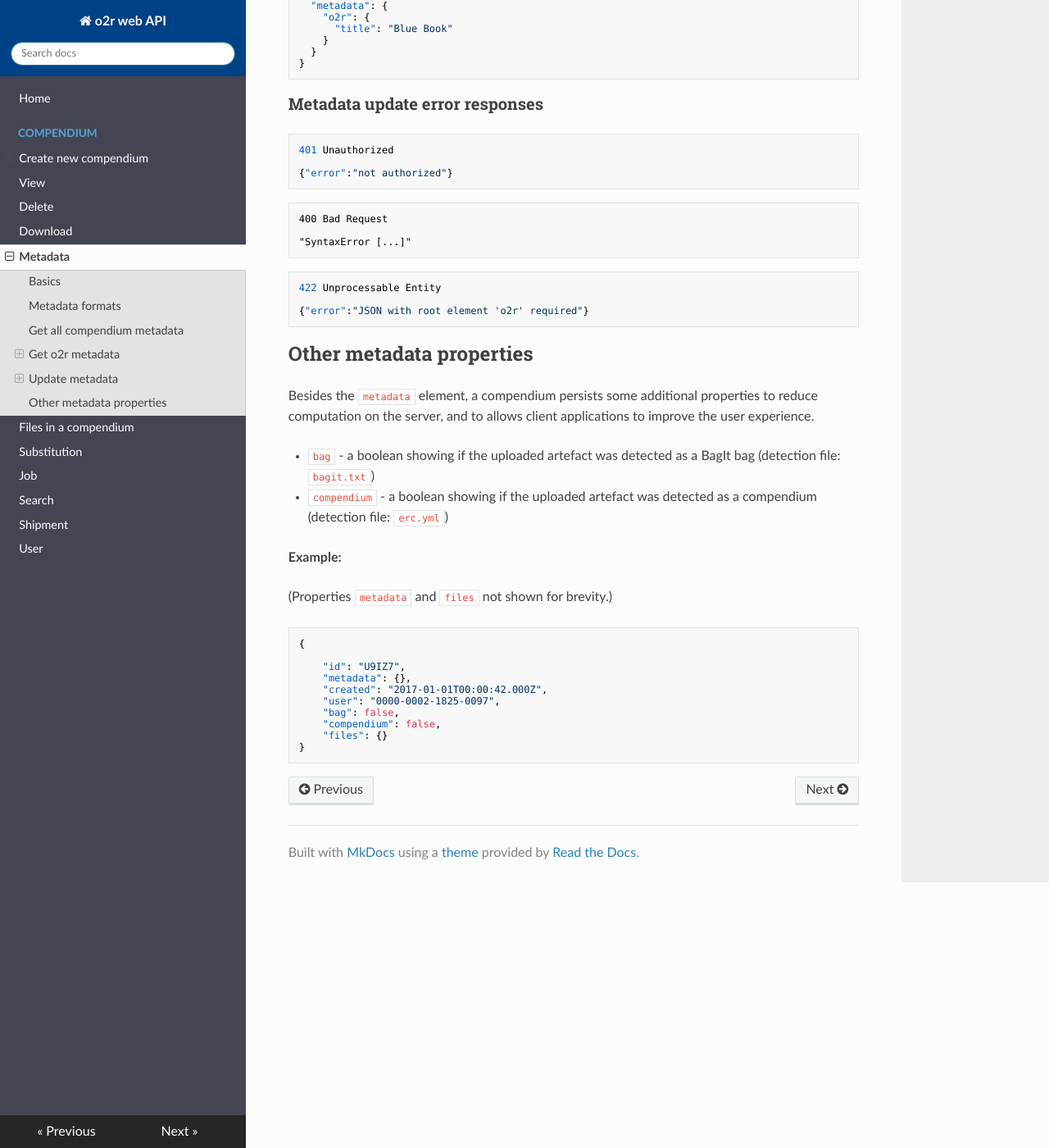
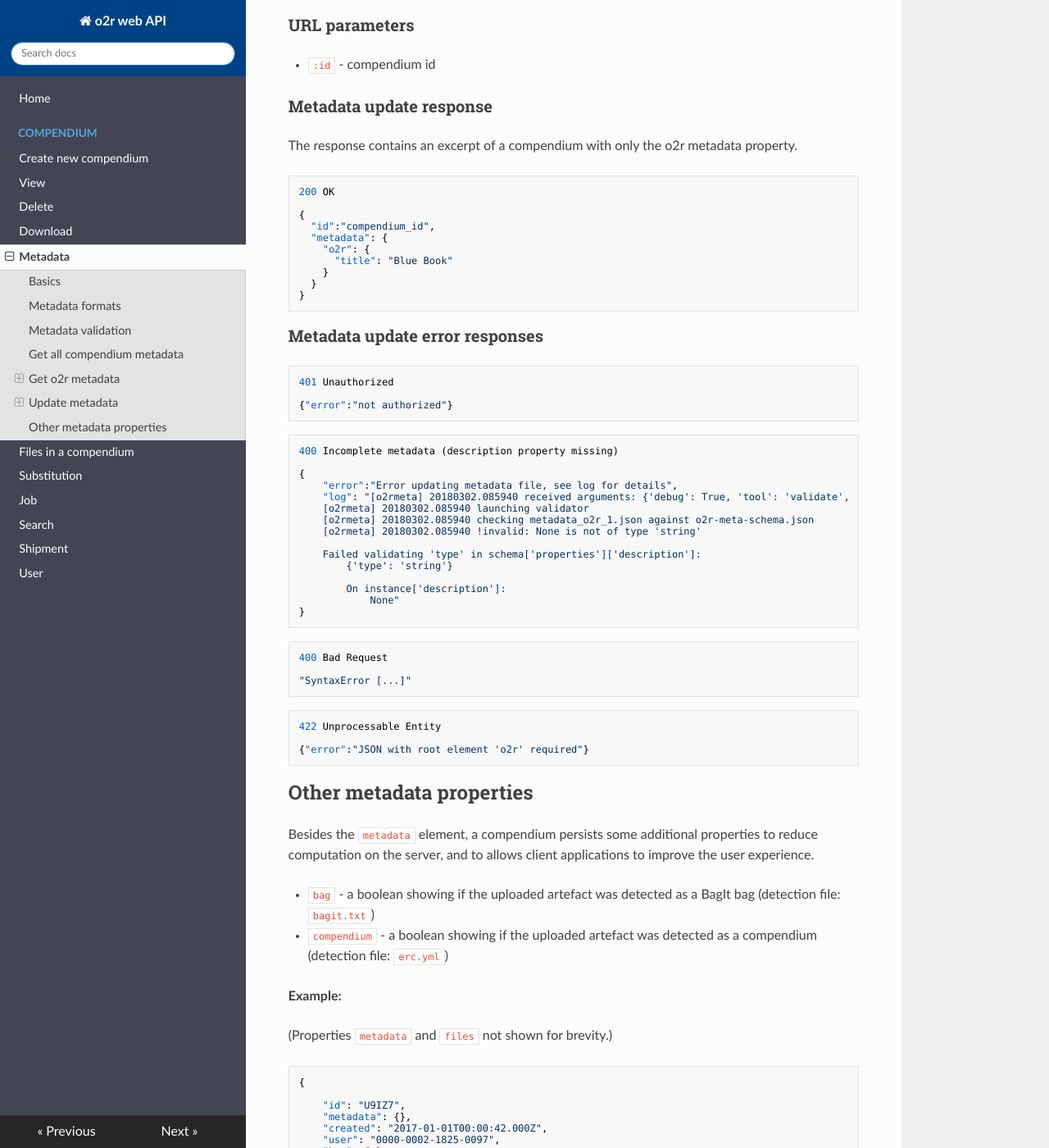
Before and after one commit to o2r-project/api, an MkDocs documentation site: the page built from docs/compendium/metadata.md, in a window 1280 px wide and 1400 px high, scrolled down 4555 px. Shown: the whole window at 82% size. Built offline with MkDocs 1.6.1, drawn with Linux system fonts in a browser that asks for light colours; nearby versions of some CDN libraries; old or Windows-style settings are respelled for this version of MkDocs; some of the changed text lies outside the part shown.

Commit message:
add metadata validation to metadata docs

````diff
--- a/docs/compendium/metadata.md
+++ b/docs/compendium/metadata.md
@@ -23,26 +23,40 @@
     The information in each sub-property are subject to independent workflows and may differ from one another.
     The term **brokering** is used for translation from one metadata format into another.
 
+## Metadata validation
+
+Only valid metadata can be saved to a compendium.
+The `o2r` metadata element is validated against a [JSON Schema](http://json-schema.org/) using the `validate` tool of [`o2r-meta`](https://github.com/o2r-project/o2r-meta).
+The schema file is included in the `o2r-meta` repository: [https://raw.githubusercontent.com/o2r-project/o2r-meta/master/schema/json/o2r-meta-schema.json](https://raw.githubusercontent.com/o2r-project/o2r-meta/master/schema/json/o2r-meta-schema.json).
+
 ## Get all compendium metadata
 
 `curl https://…/api/v1/$ID`
 
 `GET /api/v1/compendium/:id`
 
+Abbreviated example response:
+
 ```json
 200 OK
 
 {
-  "id":"compendium_id",
+  "id":"12345",
   "metadata": {
     "raw": {
       "title": "Programming with Data. Springer, New York, 1998. ISBN 978-0-387-98503-9.",
-      "author": "John M. Chambers.   "
+      "author": "John M. Chambers",
+      …
     },
     "o2r": {
       "title": "Programming with Data",
-      "creator": "John M. Chambers",
-      "year": 1998
+      "creators": [
+          {
+              "name": "John M. Chambers"
+          }
+      ],
+      "publication_date": 1998,
+      …
     },
     "zenodo": {
       …
@@ -241,7 +253,25 @@
 {"error":"not authorized"}
 ```
 
-```txt
+```json
+400 Incomplete metadata (description property missing)
+
+{
+    "error":"Error updating metadata file, see log for details",
+    "log": "[o2rmeta] 20180302.085940 received arguments: {'debug': True, 'tool': 'validate', 'schema': 'schema/json/o2r-meta-schema.json', 'candidate': '/tmp/o2r/compendium/1cAIr/data/.erc/metadata_o2r_1.json'}
+    [o2rmeta] 20180302.085940 launching validator
+    [o2rmeta] 20180302.085940 checking metadata_o2r_1.json against o2r-meta-schema.json
+    [o2rmeta] 20180302.085940 !invalid: None is not of type 'string'
+
+    Failed validating 'type' in schema['properties']['description']:
+        {'type': 'string'}
+
+        On instance['description']:
+            None"
+}
+```
+
+```json
 400 Bad Request
 
 "SyntaxError [...]"
````
Also changed, not shown: other parts of docs/compendium/metadata.md (+1 -3 lines).
